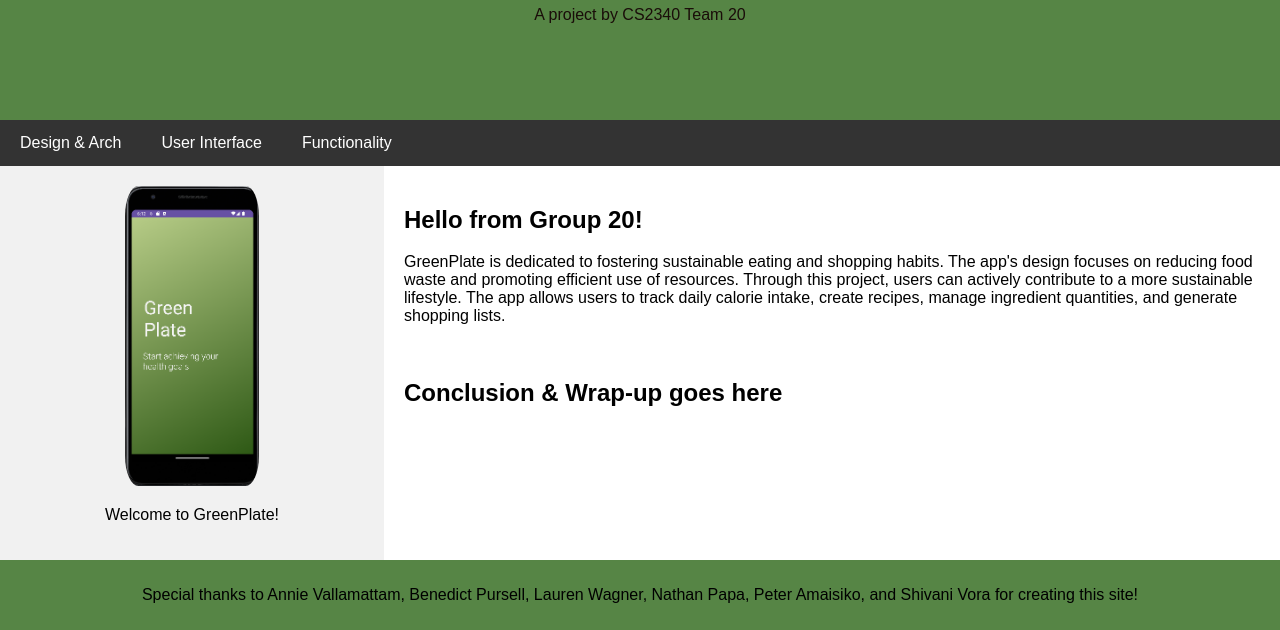
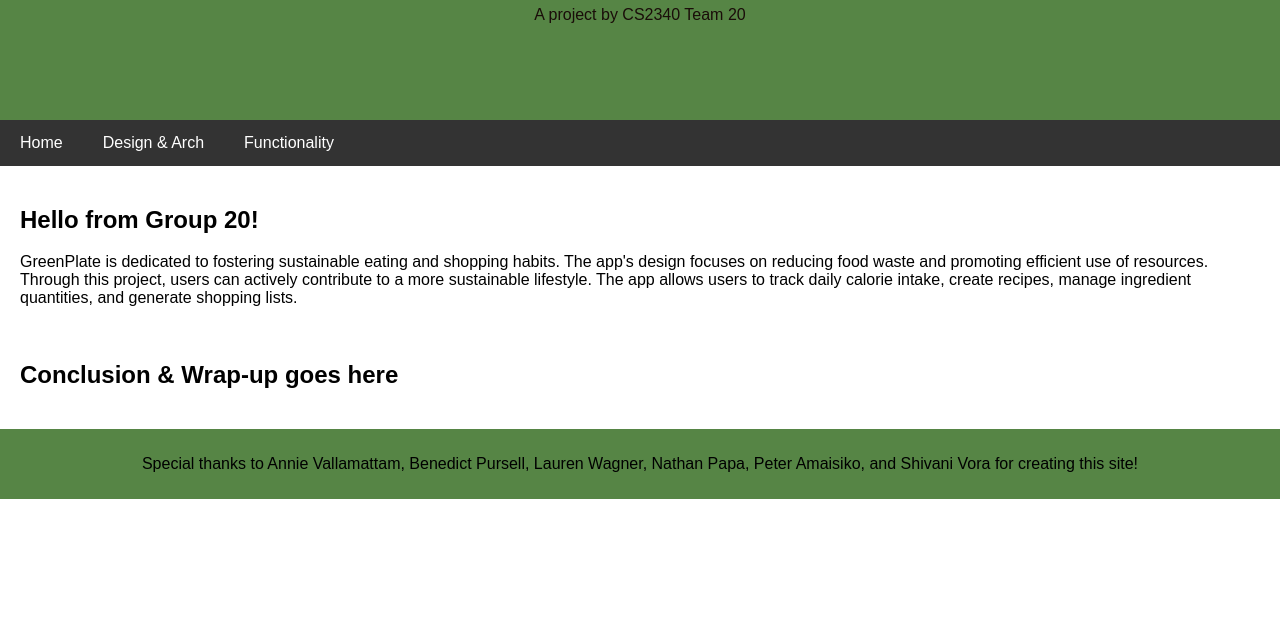
Before and after one commit to vallamattama/CS2340A-Team20.github.io, a plain HTML site: page ui.html in a window 1280 px wide. Shown: the part 173-803 px from the top of the page. Drawn offline with Linux system fonts and the light colour scheme.

Commit message:
added ui page, updated index

```diff
--- a/index.html
+++ b/ui.html
@@ -1,7 +1,7 @@
 <!DOCTYPE html>
 <html lang="en">
 <head>
-<title>Page Title</title>
+<title>UI</title>
 <meta charset="UTF-8">
 <meta name="viewport" content="width=device-width, initial-scale=1">
 <style>
@@ -44,17 +44,6 @@ body {
   color: black;
 }
 
-.row {
-  display: flex;
-  flex-wrap: wrap;
-}
-
-.side {
-  flex: 30%;
-  background-color: #f1f1f1;
-  padding: 20px;
-}
-
 .main {
   flex: 70%;
   background-color: white;
@@ -87,23 +76,16 @@ img {
 </div>
 
 <div class="navbar">
+  <a href="index.html">Home</a>
   <a href="#">Design & Arch</a>
-  <a href="#">User Interface</a>
   <a href="#">Functionality</a>
 </div>
 
-<div class="row">
-  <div class="side" style="text-align: center;">
-    <img src="splash_screen.png" style="height:300px;"></img>
-    <p>Welcome to GreenPlate!</p>
-  </div>
-  <div class="main">
-    <h2>Hello from Group 20!</h2>
-    <p>GreenPlate is dedicated to fostering sustainable eating and shopping habits. The app's design focuses on reducing food waste and promoting efficient use of resources. Through this project, users can actively contribute to a more sustainable lifestyle. The app allows users to track daily calorie intake, create recipes, manage ingredient quantities, and generate shopping lists.</p>
-    <br>
+<div class="main">
+  <h2>Hello from Group 20!</h2>
+  <p>GreenPlate is dedicated to fostering sustainable eating and shopping habits. The app's design focuses on reducing food waste and promoting efficient use of resources. Through this project, users can actively contribute to a more sustainable lifestyle. The app allows users to track daily calorie intake, create recipes, manage ingredient quantities, and generate shopping lists.</p>
+  <br>
 	<h2>Conclusion & Wrap-up goes here</h2>
-
-  </div>
 </div>
 
 <div class="footer">
```
